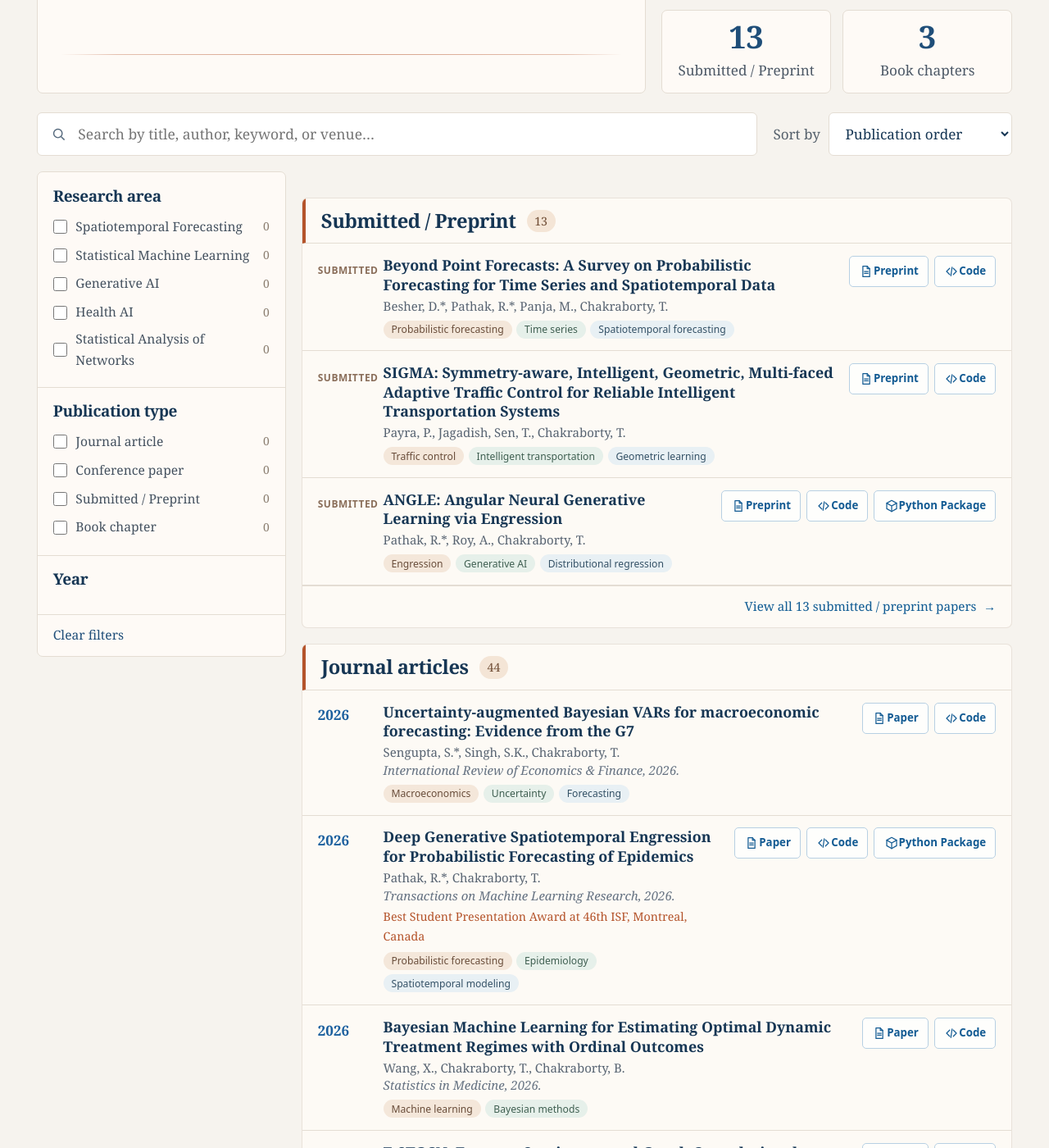
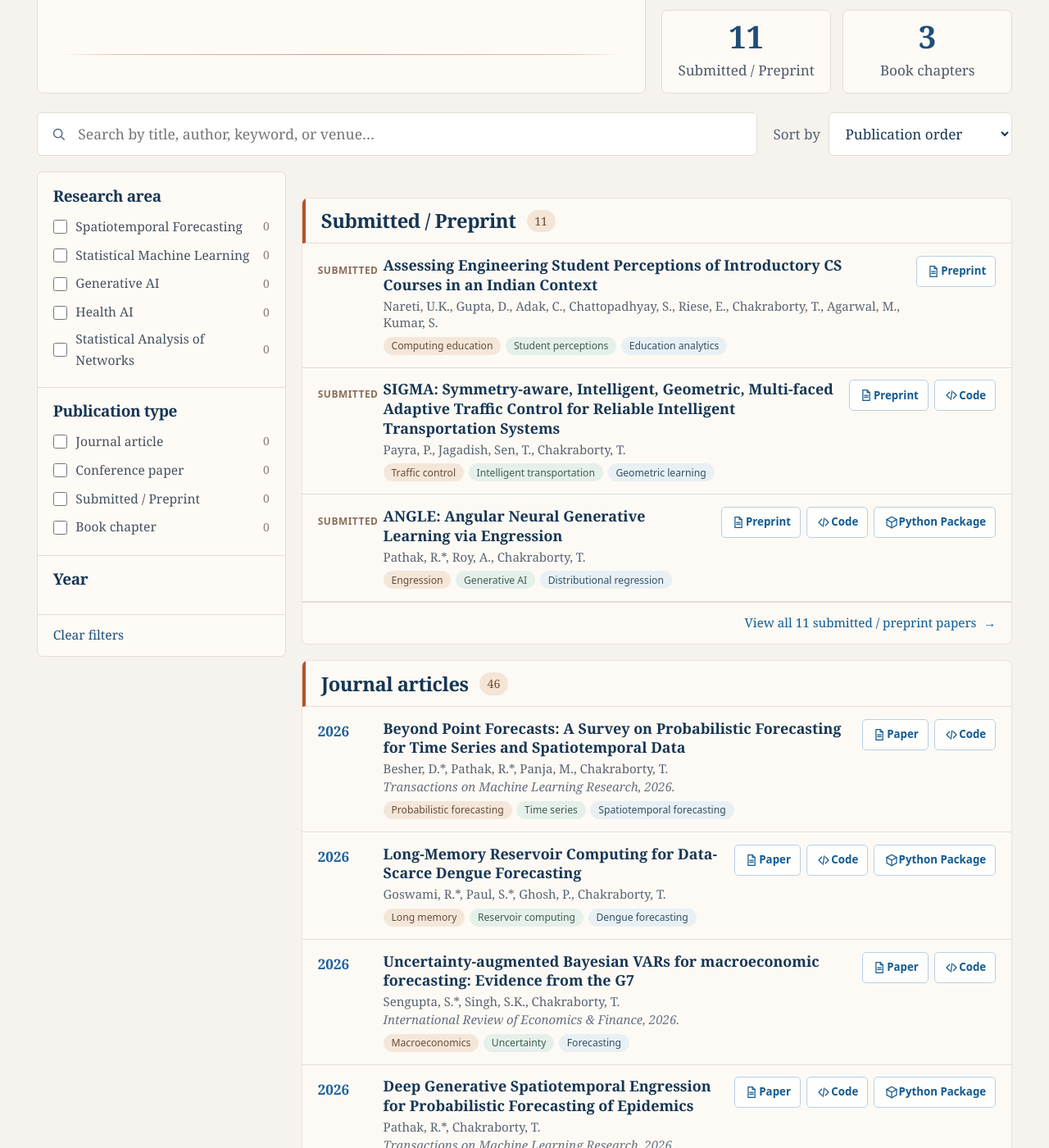
Before and after one commit to ctanujit/ctanujit.github.io, a Jekyll site: the page built from publications/index.md, in a window 1280 px wide and 1400 px high, scrolled down 589 px. Shown: the whole window at 82% size. Built offline with Jekyll 4.4.1, drawn with Linux system fonts in a browser that asks for light colours; some web fonts are replaced; part of the change alters nothing that is shown.

Commit message:
Update publications.yml

```diff
--- a/_data/publications.yml
+++ b/_data/publications.yml
@@ -1,35 +1,33 @@
-- id: item-nd-besher-d-pathak-r-panja-m
+- id: item-nd-nareti-u-k-gupta-d-adak
   section: submitted
-  position: 1
   status: submitted
   year: null
-  authors_display: Besher, D.*, Pathak, R.*, Panja, M., Chakraborty, T.
-  authors:
-  - Besher, D.*
-  - Pathak, R.*
-  - Panja, M.
-  - Chakraborty, T.
-  title: 'Beyond Point Forecasts: A Survey on Probabilistic Forecasting for Time Series and Spatiotemporal Data'
+  authors_display: Nareti, U.K., Gupta, D., Adak, C., Chattopadhyay, S., Riese, E., Chakraborty, T., Agarwal, M., Kumar, S.
+  authors:
+  - Nareti, U.K.
+  - Gupta, D.
+  - Adak, C.
+  - Chattopadhyay, S.
+  - Riese, E.
+  - Chakraborty, T.
+  - Agarwal, M.
+  - Kumar, S.
+  title: Assessing Engineering Student Perceptions of Introductory CS Courses in an Indian Context
   venue: null
   award: null
   research_areas:
-  - spatiotemporal-forecasting
-  - statistical-machine-learning
-  citation: 'Besher, D.*, Pathak, R.*, Panja, M., Chakraborty, T. Beyond Point Forecasts: A Survey on Probabilistic Forecasting for Time Series and Spatiotemporal Data.'
+  - statistical-machine-learning
+  citation: Nareti, U.K., Gupta, D., Adak, C., Chattopadhyay, S., Riese, E., Chakraborty, T., Agarwal, M., Kumar, S. Assessing Engineering Student Perceptions of Introductory CS Courses in an Indian Context.
   links:
   - label: Preprint
     type: preprint
-    url: https://arxiv.org/pdf/2609.13345
-  - label: Code
-    type: code
-    url: https://github.com/PyCoder913/ProbForecasting
-  tags:
-  - Probabilistic forecasting
-  - Time series
-  - Spatiotemporal forecasting
+    url: https://arxiv.org/abs/2508.06563
+  tags:
+  - Computing education
+  - Student perceptions
+  - Education analytics
 - id: item-nd-payra-p-jagadish-sen-t-chakraborty
   section: submitted
-  position: 2
   status: submitted
   year: null
   authors_display: Payra, P., Jagadish, Sen, T., Chakraborty, T.
@@ -57,7 +55,6 @@
   - Geometric learning
 - id: item-nd-pathak-r-roy-a-chakraborty-t
   section: submitted
-  position: 3
   status: submitted
   year: null
   authors_display: Pathak, R.*, Roy, A., Chakraborty, T.
@@ -89,7 +86,6 @@
   - Distributional regression
 - id: item-nd-xu-j-qian-t-chakraborty-t
   section: submitted
-  position: 4
   status: submitted
   year: null
   authors_display: Xu, J., Qian, T., Chakraborty, T., Dahmani, S.A., Chakraborty, B.
@@ -112,42 +108,35 @@
   - Mobile health
   - Causal inference
   - Ordinal outcomes
-- id: item-nd-goswami-r-paul-s-ghosh-p
+- id: item-nd-besher-d-sengupta-a-chakraborty-t
   section: submitted
-  position: 5
   status: submitted
   year: null
-  authors_display: Goswami, R.*, Paul, S.*, Ghosh, P., Chakraborty, T.
-  authors:
-  - Goswami, R.*
-  - Paul, S.*
-  - Ghosh, P.
-  - Chakraborty, T.
-  title: Long-Memory Reservoir Computing for Data-Scarce Dengue Forecasting
+  authors_display: Besher, D.*, Sengupta, A., Chakraborty, T.
+  authors:
+  - Besher, D.*
+  - Sengupta, A.
+  - Chakraborty, T.
+  title: 'Modeling US Climate Policy Uncertainty: From Causal Identification to Probabilistic Forecasting'
   venue: null
   award: null
   research_areas:
   - spatiotemporal-forecasting
-  - health-ai
-  citation: Goswami, R.*, Paul, S.*, Ghosh, P., Chakraborty, T. Long-Memory Reservoir Computing for Data-Scarce Dengue Forecasting.
+  - statistical-machine-learning
+  citation: 'Besher, D.*, Sengupta, A., Chakraborty, T. Modeling US Climate Policy Uncertainty: From Causal Identification to Probabilistic Forecasting.'
   links:
   - label: Preprint
     type: preprint
-    url: https://arxiv.org/pdf/2607.11272
-  - label: Code
-    type: code
-    url: https://github.com/yuvrajiro/memory-esn
-  - label: Python Package
-    type: software
-    url: https://pypi.org/project/memory-esn/
-    software_name: memory-esn
-  tags:
-  - Long memory
-  - Reservoir computing
-  - Dengue forecasting
+    url: https://arxiv.org/abs/2507.12276
+  - label: Code
+    type: code
+    url: https://github.com/Donia-212/Climate_Policy_Uncertainty_Forecasting
+  tags:
+  - Causal inference
+  - Climate policy
+  - Probabilistic forecasting
 - id: item-nd-panja-m-d-agostino-d-li
   section: submitted
-  position: 6
   status: submitted
   year: null
   authors_display: Panja, M., D'Agostino, D., Li, H., Chakraborty, T., Liu, N.
@@ -180,7 +169,6 @@
   - Multivariate time series
 - id: item-nd-shukla-i-panja-m-chakraborty-t
   section: submitted
-  position: 7
   status: submitted
   year: null
   authors_display: Shukla, I., Panja, M., Chakraborty, T., Hens, C.
@@ -209,7 +197,6 @@
   - Epidemiology
 - id: item-nd-besher-d-panja-m-sengupta-s
   section: submitted
-  position: 8
   status: submitted
   year: null
   authors_display: Besher, D.*, Panja, M., Sengupta, S., Chakraborty, T.
@@ -242,7 +229,6 @@
   - Deep learning
 - id: item-nd-pathak-r-goswami-r-panja-m
   section: submitted
-  position: 9
   status: submitted
   year: null
   authors_display: Pathak, R.*, Goswami, R.*, Panja, M., Ghosh, P., Chakraborty, T.
@@ -272,7 +258,6 @@
   - Time series
 - id: item-nd-sadhukhan-p-gupta-s-ghosh-s
   section: submitted
-  position: 10
   status: submitted
   year: null
   authors_display: Sadhukhan, P., Gupta, S., Ghosh, S., Chakraborty, T.
@@ -298,7 +283,6 @@
   - Time series
 - id: item-nd-mukhiya-k-luwang-sr-sharma-b
   section: submitted
-  position: 12
   status: submitted
   year: null
   authors_display: Mukhiya, K., Luwang, SR., Sharma, B., Hens, C., Nurujjaman, M., Saha, S., Chakraborty, T.
@@ -324,66 +308,68 @@
   - Stablecoins
   - Political risk
   - Complex networks
-- id: item-nd-besher-d-sengupta-a-chakraborty-t
-  section: submitted
-  position: 13
-  status: submitted
-  year: null
-  authors_display: Besher, D.*, Sengupta, A., Chakraborty, T.
+- id: item-nd-besher-d-pathak-r-panja-m
+  section: journal
+  status: published
+  year: 2026
+  authors_display: Besher, D.*, Pathak, R.*, Panja, M., Chakraborty, T.
   authors:
   - Besher, D.*
-  - Sengupta, A.
-  - Chakraborty, T.
-  title: 'Modeling US Climate Policy Uncertainty: From Causal Identification to Probabilistic Forecasting'
+  - Pathak, R.*
+  - Panja, M.
+  - Chakraborty, T.
+  title: 'Beyond Point Forecasts: A Survey on Probabilistic Forecasting for Time Series and Spatiotemporal Data'
+  venue: 'Transactions on Machine Learning Research'
+  award: null
+  research_areas:
+  - spatiotemporal-forecasting
+  - statistical-machine-learning
+  citation: 'Besher, D.*, Pathak, R.*, Panja, M., Chakraborty, T. Beyond Point Forecasts: A Survey on Probabilistic Forecasting for Time Series and Spatiotemporal Data.'
+  links:
+  - label: Paper
+    type: paper
+    url: https://openreview.net/forum?id=F140ECa1HO
+  - label: Code
+    type: code
+    url: https://github.com/PyCoder913/ProbForecasting
+  tags:
+  - Probabilistic forecasting
+  - Time series
+  - Spatiotemporal forecasting
+- id: item-nd-goswami-r-paul-s-ghosh-p
+  section: journal
+  status: published
+  year: 2026
+  authors_display: Goswami, R.*, Paul, S.*, Ghosh, P., Chakraborty, T.
+  authors:
+  - Goswami, R.*
+  - Paul, S.*
+  - Ghosh, P.
+  - Chakraborty, T.
+  title: Long-Memory Reservoir Computing for Data-Scarce Dengue Forecasting
   venue: null
   award: null
   research_areas:
   - spatiotemporal-forecasting
-  - statistical-machine-learning
-  citation: 'Besher, D.*, Sengupta, A., Chakraborty, T. Modeling US Climate Policy Uncertainty: From Causal Identification to Probabilistic Forecasting.'
-  links:
-  - label: Preprint
-    type: preprint
-    url: https://arxiv.org/abs/2507.12276
-  - label: Code
-    type: code
-    url: https://github.com/Donia-212/Climate_Policy_Uncertainty_Forecasting
-  tags:
-  - Causal inference
-  - Climate policy
-  - Probabilistic forecasting
-- id: item-nd-nareti-u-k-gupta-d-adak
-  section: submitted
-  position: 14
-  status: submitted
-  year: null
-  authors_display: Nareti, U.K., Gupta, D., Adak, C., Chattopadhyay, S., Riese, E., Chakraborty, T., Agarwal, M., Kumar, S.
-  authors:
-  - Nareti, U.K.
-  - Gupta, D.
-  - Adak, C.
-  - Chattopadhyay, S.
-  - Riese, E.
-  - Chakraborty, T.
-  - Agarwal, M.
-  - Kumar, S.
-  title: Assessing Engineering Student Perceptions of Introductory CS Courses in an Indian Context
-  venue: null
-  award: null
-  research_areas:
-  - statistical-machine-learning
-  citation: Nareti, U.K., Gupta, D., Adak, C., Chattopadhyay, S., Riese, E., Chakraborty, T., Agarwal, M., Kumar, S. Assessing Engineering Student Perceptions of Introductory CS Courses in an Indian Context.
-  links:
-  - label: Preprint
-    type: preprint
-    url: https://arxiv.org/abs/2508.06563
-  tags:
-  - Computing education
-  - Student perceptions
-  - Education analytics
+  - health-ai
+  citation: Goswami, R.*, Paul, S.*, Ghosh, P., Chakraborty, T. Long-Memory Reservoir Computing for Data-Scarce Dengue Forecasting.
+  links:
+  - label: Paper
+    type: paper
+    url: https://openreview.net/forum?id=G0Go4eXBpk
+  - label: Code
+    type: code
+    url: https://github.com/yuvrajiro/memory-esn
+  - label: Python Package
+    type: software
+    url: https://pypi.org/project/memory-esn/
+    software_name: memory-esn
+  tags:
+  - Long memory
+  - Reservoir computing
+  - Dengue forecasting
 - id: item-nd-sengupta-s-singh-s-k-chakraborty
   section: journal
-  position: 1
   status: published
   year: 2026
   authors_display: Sengupta, S.*, Singh, S.K., Chakraborty, T.
@@ -410,7 +396,6 @@
   - Forecasting
 - id: pathak-2026-deep-generative-spatiotemporal-engression-for-pr
   section: journal
-  position: 2
   status: published
   year: 2026
   authors_display: Pathak, R.*, Chakraborty, T.
@@ -442,7 +427,6 @@
   - Spatiotemporal modeling
 - id: wang-2026-bayesian-machine-learning-for-estimating-optimal
   section: journal
-  position: 3
   status: published
   year: 2026
   authors_display: Wang, X., Chakraborty, T., Chakraborty, B.
@@ -469,7 +453,6 @@
   - Bayesian methods
 - id: panja-2026-e-stgcn-extreme-spatiotemporal-graph-convolutio
   section: journal
-  position: 4
   status: published
   year: 2026
   authors_display: Panja, M., Chakraborty, T., Biswas, A.*, Deb, S.
@@ -497,7 +480,6 @@
   - Air quality
 - id: item-nd-panja-m-younes-g-chakraborty-t
   section: journal
-  position: 5
   status: published
   year: 2026
   authors_display: Panja, M., Younes, G., Hens, C., Chakraborty, T.
@@ -526,7 +508,6 @@
   - Interpretable ML
 - id: item-nd-mukhiya-k-luwang-sr-nurujjaman-m
   section: journal
-  position: 6
   status: published
   year: 2026
   authors_display: Mukhiya, K., Luwang, SR., Nurujjaman, M., Chakraborty, T., Saha, S., Hens, C.
@@ -553,7 +534,6 @@
   - Scaling laws
 - id: wang-2026-survival-modeling-using-deep-learning-machine
   section: journal
-  position: 7
   status: published
   year: 2026
   authors_display: Wang, Z., Lee, J. W., Chakraborty, T., Ning, Y., Liu, M., Feng, X., Ong, M. E. H., Liu, N.
@@ -586,7 +566,6 @@
   - Survival analysis
 - id: ghosh-2026-mdas-a-diagnostic-approach-to-assess
   section: journal
-  position: 8
   status: published
   year: 2026
   authors_display: Ghosh, P. Karmakar, B., Jain E., Neeraja J., Banerjee B., Chakraborty, T.
@@ -614,7 +593,6 @@
   - Machine learning
 - id: liu-2025-thompson-sampling-for-zero-inflated-count
   section: journal
-  position: 8
   status: published
   year: 2025
   authors_display: Liu, X., Deliu, N., Chakraborty, T., Bell, L., Chakraborty, B.
@@ -643,7 +621,6 @@
   - Count data
 - id: barman-2025-epidemic-guided-deep-learning-for-spatiotemporal
   section: journal
-  position: 9
   status: published
   year: 2025
   authors_display: Barman, M.*, Panja, M., Mishra, N., Chakraborty, T.
@@ -673,7 +650,6 @@
   - Forecasting
 - id: naik-2025-skew-probabilistic-neural-networks-for-learning
   section: journal
-  position: 10
   status: published
   year: 2025
   authors_display: Naik, S.M.*, Chakraborty, T., Panja, M., Hadid, A., Chakraborty, B.
@@ -702,7 +678,6 @@
   - Networks
 - id: sadhukhan-2025-footprints-of-data-in-a-classifier
   section: journal
-  position: 11
   status: published
   year: 2025
   authors_display: Sadhukhan, P., Chakraborty, T.
@@ -724,7 +699,6 @@
   - Privacy
 - id: banerjee-2025-recent-changes-in-spatiotemporal-patterns-of
   section: journal
-  position: 12
   status: published
   year: 2025
   authors_display: Banerjee, A., Gupta, S., Priyanshu, P., Kar, A., Saha, R., Chakraborty, T., Ghosh, D., Kurths, J., Hens, C.
@@ -752,7 +726,6 @@
   - Spatiotemporal modeling
 - id: ghosh-2025-developing-cholera-outbreak-forecasting-through
   section: journal
-  position: 13
   status: published
   year: 2025
   authors_display: Ghosh, A., Das, P., Chakraborty, T., Das, P., Ghosh, D.
@@ -781,7 +754,6 @@
   - Forecasting
 - id: panja-2025-forecasting-precipitation-in-the-arctic-using
   section: journal
-  position: 14
   status: published
   year: 2025
   authors_display: Panja, M., Das, D., Chakraborty, T., Ray, A., Radhakrishnan, A., Hens, C., Dana, S.K., Murukesh, N., Ghosh, D.
@@ -815,7 +787,6 @@
   - Machine learning
 - id: shukla-2025-salt-rock-creep-deformation-forecasting-using
   section: journal
-  position: 15
   status: published
   year: 2025
   authors_display: Shukla, P.K., Chakraborty, T., Sari, M., Sarout, J., Mandal, P.P.
@@ -841,7 +812,6 @@
   - Networks
 - id: chakraborty-2025-a-compounded-burr-probability-distribution-for
   section: journal
-  position: 16
   status: published
   year: 2025
   authors_display: Chakraborty, T., Chattopadhyay, S., Das, S., Naik, S.M., Hens, C.
@@ -869,7 +839,6 @@
   - Heavy tails
 - id: goswami-2025-shape-penalized-decision-forests-for-imbalanced
   section: journal
-  position: 17
   status: published
   year: 2025
   authors_display: Goswami, R.*, Garai, A.*, Sadhukhan, P., Ghosh, P., Chakraborty, T.
@@ -898,7 +867,6 @@
   - Classification
 - id: das-2025-pattern-change-of-precipitation-extremes-in
   section: journal
-  position: 18
   status: published
   year: 2025
   authors_display: Das, D., Radhakrishnan, A., Chakraborty, T., Ray, A., Hens, C., Dana, S.K., Ghosh, D., Murukesh, N.
@@ -925,7 +893,6 @@
   - Climate
 - id: sengupta-2025-forecasting-cpi-inflation-under-economic-policy
   section: journal
-  position: 19
   status: published
   year: 2025
   authors_display: Sengupta, S.*, Chakraborty, T., Singh, S.K.
@@ -951,7 +918,6 @@
   - Uncertainty
 - id: borah-2024-a-novel-hybrid-approach-for-efficiently
   section: journal
-  position: 20
   status: published
   year: 2024
   authors_display: Borah, J., Chakraborty, T., Nadzir, M., Cayetano, M., Benedetto, F., Majumdar, S.
@@ -980,7 +946,6 @@
   - Air quality
 - id: chakraborty-2024-ten-years-of-generative-adversarial-nets
   section: journal
-  position: 21
   status: published
   year: 2024
   authors_display: Chakraborty, T., Reddy, U., Naik, S.M.*, Panja, M., Manvitha, B.
@@ -1004,7 +969,6 @@
   - Generative AI
 - id: jakhmola-2024-spatiotemporal-forecasting-of-traffic-flow-using
   section: journal
-  position: 22
   status: published
   year: 2024
   authors_display: Jakhmola, Y.*, Panja, M., Mishra, N.K., Ghosh, K., Kumar, U., Chakraborty, T.
@@ -1034,7 +998,6 @@
   - Wavelets
 - id: hadid-2024-when-geoscience-meets-generative-ai-and
   section: journal
-  position: 23
   status: published
   year: 2024
   authors_display: Hadid, A., Chakraborty, T., Busby, D.
@@ -1056,7 +1019,6 @@
   - Generative AI
 - id: panja-2023-epicasting-an-ensemble-wavelet-neural-network
   section: journal
-  position: 24
   status: published
   year: 2023
   authors_display: Panja, M., Chakraborty, T.*, Kumar, U., Liu, N.
@@ -1093,7 +1055,6 @@
   - Networks
 - id: chakraborty-2023-bayesian-neural-tree-models-for-nonparametric
   section: journal
-  position: 25
   status: published
   year: 2023
   authors_display: Chakraborty, T., Kamat, G.*, Chakraborty, A. K.
@@ -1119,7 +1080,6 @@
   - Regression
 - id: panja-2023-an-ensemble-neural-network-approach-to
   section: journal
-  position: 26
   status: published
   year: 2023
   authors_display: Panja, M., Chakraborty, T., Nadim. Sk., Ghosh, I., Kumar, U., Liu, N.
@@ -1151,7 +1111,6 @@
   - Networks
 - id: thottolil-2023-prediction-of-transportation-index-for-urban
   section: journal
-  position: 27
   status: published
   year: 2023
   authors_display: Thottolil, R., Kumar, U., Chakraborty, T.
@@ -1177,7 +1136,6 @@
   - Mobility
 - id: bhattacharyya-2022-stochastic-forecasting-of-covid-19-daily
   section: journal
-  position: 28
   status: published
   year: 2022
   authors_display: Bhattacharyya, A., Chakraborty, T., Rai, S. N.
@@ -1204,7 +1162,6 @@
   - Forecasting
 - id: chakraborty-2022-searching-for-heavy-tailed-probability-distribut
   section: journal
-  position: 29
   status: published
   year: 2022
   authors_display: Chakraborty, T., Chattopadhyay, S., Das, S., Kumar, U., Jayavelu, S.
@@ -1232,7 +1189,6 @@
   - Heavy tails
 - id: chakraborty-2022-a-new-method-for-generalizing-burr
   section: journal
-  position: 30
   status: published
   year: 2022
   authors_display: Chakraborty, T., Das, S., Chattopadhyay, S.
@@ -1253,7 +1209,6 @@
   tags: []
 - id: ghosh-2021-an-integrated-deterministic-stochastic-approach
   section: journal
-  position: 31
   status: published
   year: 2021
   authors_display: Ghosh, I., and Chakraborty, T.
@@ -1276,7 +1231,6 @@
   - Forecasting
 - id: ray-2021-optimized-ensemble-deep-learning-framework-for
   section: journal
-  position: 32
   status: published
   year: 2021
   authors_display: Ray, A., Chakraborty, T., Ghosh, D.
@@ -1303,7 +1257,6 @@
   - Deep learning
 - id: chattopadhyay-2021-modified-lomax-model-a-heavy-tailed
   section: journal
-  position: 33
   status: published
   year: 2021
   authors_display: Chattopadhyay, S., Chakraborty, T., Ghosh, K., Das, A. K.
@@ -1327,7 +1280,6 @@
   - Heavy tails
 - id: chakraborty-2021-unemployment-rate-forecasting-a-hybrid-approach
   section: journal
-  position: 34
   status: published
   year: 2021
   authors_display: Chakraborty, T., Chakraborty, A. K., Biswas, M., Banerjee, S., Bhattacharya, S.
@@ -1351,7 +1303,6 @@
   - Forecasting
 - id: chakraborty-2020-real-time-forecasts-and-risk-assessment
   section: journal
-  position: 35
   status: published
   year: 2020
   authors_display: Chakraborty, T., Ghosh, I.
@@ -1377,7 +1328,6 @@
   - Forecasting
 - id: chakraborty-2020-hellinger-net-a-hybrid-imbalance-learning
   section: journal
-  position: 36
   status: published
   year: 2020
   authors_display: Chakraborty, T., Chakraborty, A. K.
@@ -1398,7 +1348,6 @@
   - Imbalanced learning
 - id: chakraborty-2020-radial-basis-neural-tree-model-for
   section: journal
-  position: 37
   status: published
   year: 2020
   authors_display: Chakraborty, T., & Chattopadhyay, S., Chakraborty, A. K.
@@ -1422,7 +1371,6 @@
   tags: []
 - id: chakraborty-2020-superensemble-classifier-for-improving-predictio
   section: journal
-  position: 38
   status: published
   year: 2020
   authors_display: Chakraborty, T., Chakraborty, A. K.
@@ -1444,7 +1392,6 @@
   - Classification
 - id: chakraborty-2019-a-hybrid-regression-model-for-water
   section: journal
-  position: 39
   status: published
   year: 2019
   authors_display: Chakraborty, T., Chakraborty, A. K., Mansoor, Z.
@@ -1466,7 +1413,6 @@
   - Regression
 - id: chakraborty-2019-forecasting-dengue-epidemics-using-a-hybrid
   section: journal
-  position: 40
   status: published
   year: 2019
   authors_display: Chakraborty, T., Chattopadhyay, S., Ghosh, I.
@@ -1490,7 +1436,6 @@
   - Forecasting
 - id: chakraborty-2019-a-novel-distribution-free-hybrid-regression
   section: journal
-  position: 41
   status: published
   year: 2019
   authors_display: Chakraborty, T., Chakraborty, A. K., Chattopadhyay, S.
@@ -1512,7 +1457,6 @@
   - Regression
 - id: chakraborty-2019-a-nonparametric-ensemble-binary-classifier-and
   section: journal
-  position: 42
   status: published
   year: 2019
   authors_display: Chakraborty, T., Chakraborty, A. K., Murthy, C. A.
@@ -1537,7 +1481,6 @@
   - Classification
 - id: chakraborty-2018-a-novel-hybridization-of-classification-trees
   section: journal
-  position: 43
   status: published
   year: 2018
   authors_display: Chakraborty, T., Chattopadhyay, S., Chakraborty, A. K.
@@ -1560,7 +1503,6 @@
   - Classification
 - id: panja-2025-zero-shot-forecasting-of-epidemics
   section: conference
-  position: 1
   status: published
   year: 2025
   authors_display: Panja, M., Modak, O.*, Younes, G., Chakraborty, T.
@@ -1585,7 +1527,6 @@
   - Forecasting
 - id: dey-2024-do-we-really-need-foundation-models
   section: conference
-  position: 2
   status: published
   year: 2024
   authors_display: Dey, M.*, Chakrabartty, A., Sarkar, D., Chakraborty, T.
@@ -1610,7 +1551,6 @@
   - Forecasting
 - id: sadhukhan-2024-knowing-the-class-distinguishing-abilities-of
   section: conference
-  position: 3
   status: published
   year: 2024
   authors_display: Sadhukhan, P., Sengupta, K., Palit, S., Chakraborty, T.
@@ -1631,7 +1571,6 @@
   tags: []
 - id: sadhukhan-2024-deploying-model-obfuscation-towards-the-privacy
   section: conference
-  position: 4
   status: published
   year: 2024
   authors_display: Sadhukhan, P., Chakraborty, T., Sengupta, K.
@@ -1653,7 +1592,6 @@
   - Privacy
 - id: panja-2023-probabilistic-autoregressive-neural-networks-for
   section: conference
-  position: 5
   status: published
   year: 2023
   authors_display: Panja, M., Chakraborty, T., Kumar, U., Hadid, A.
@@ -1682,7 +1620,6 @@
   - Networks
 - id: dutta-2023-van-der-pol-informed-neural-networks
   section: conference
-  position: 6
   status: published
   year: 2023
   authors_display: Dutta, A.*, Panja, M., Kumar, U., Hens, C., Chakraborty, T.
@@ -1711,7 +1648,6 @@
   - Networks
 - id: sasal-2022-w-transformers-a-wavelet-based-transformer
   section: conference
-  position: 7
   status: published
   year: 2022
   authors_display: Sasal, L.*, Chakraborty, T., Hadid, A.
@@ -1737,7 +1673,6 @@
   - Wavelets
 - id: elabid-2022-knowledge-based-deep-learning-for-modeling
   section: conference
-  position: 8
   status: published
   year: 2022
   authors_display: Elabid, Z.*, Chakraborty, T., Hadid, A.
@@ -1762,7 +1697,6 @@
   - Deep learning
 - id: bhattacharyya-2021-theta-autoregressive-neural-network-a-hybrid
   section: conference
-  position: 9
   status: published
   year: 2021
   authors_display: Bhattacharyya, A., Pattnaik, M., Chattopadhyay, S., Chakraborty, T.
@@ -1792,7 +1726,6 @@
   - Networks
 - id: chattopadhyay-2021-uncovering-patterns-in-heavy-tailed-networks
   section: conference
-  position: 10
   status: published
   year: 2021
   authors_display: Chattopadhyay, S., Chakraborty, T., Ghosh, K., Das, A. K.
@@ -1816,7 +1749,6 @@
   - Heavy tails
 - id: chakraborty-2022-nowcasting-of-covid-19-confirmed-cases
   section: book_chapter
-  position: 1
   status: published
   year: 2022
   authors_display: Chakraborty, T., Ghosh, I., Mahajan, T., Arora, T.
@@ -1844,7 +1776,6 @@
   - Forecasting
 - id: chakraborty-2022-loss-function
   section: book_chapter
-  position: 2
   status: published
   year: 2022
   authors_display: Chakraborty, T., Kumar, U.
@@ -1867,7 +1798,6 @@
   tags: []
 - id: panja-2022-data-dictionary
   section: book_chapter
-  position: 3
   status: published
   year: 2022
   authors_display: Panja, M., Chakraborty, T., Kumar, U.
```
